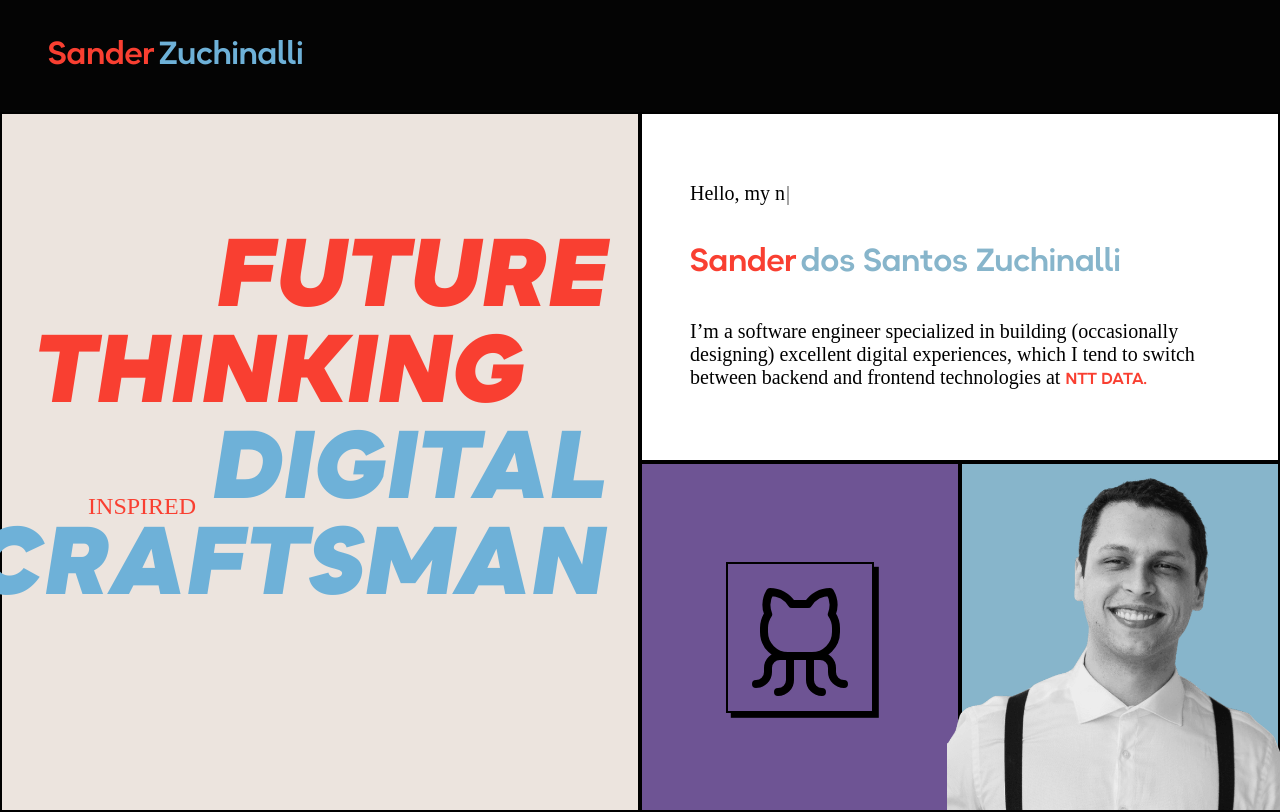
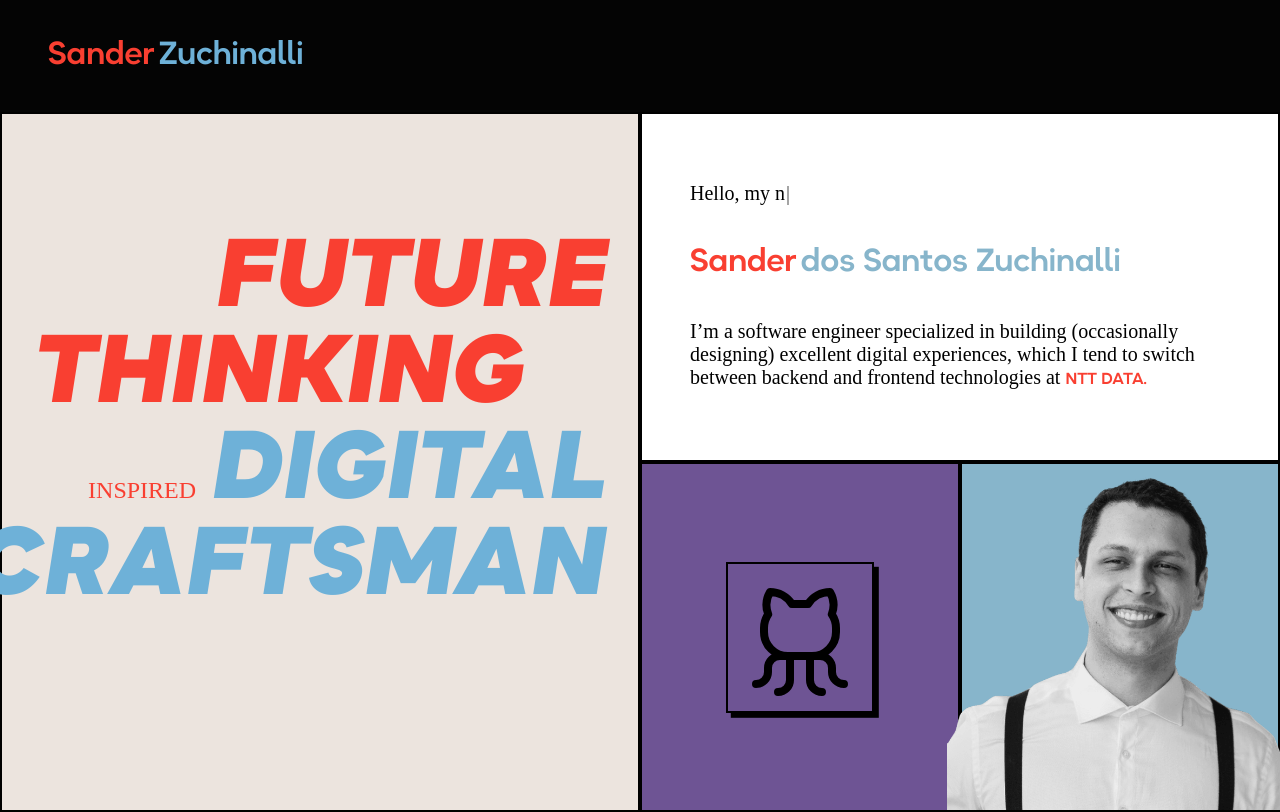
Before and after one commit to sanderdsz/sander-nextjs, a Next.js app: page / in a window 1280 px wide. Shown: the top 812 px of the page. Built offline with nearby package versions, Linux system fonts and the light colour scheme; no server answers; a web font is replaced by a local one.

Commit message:
fix: text layout in desktop size

```diff
--- a/src/components/Hero/styles.module.scss
+++ b/src/components/Hero/styles.module.scss
@@ -80,7 +80,7 @@
     color: variables.$blue-200;
 
     &:first-child {
-      padding-top: 2rem;
+      padding-top: 1rem;
       padding-right: 1rem;
       font-size: 1.5rem;
       font-weight: 300;
```
